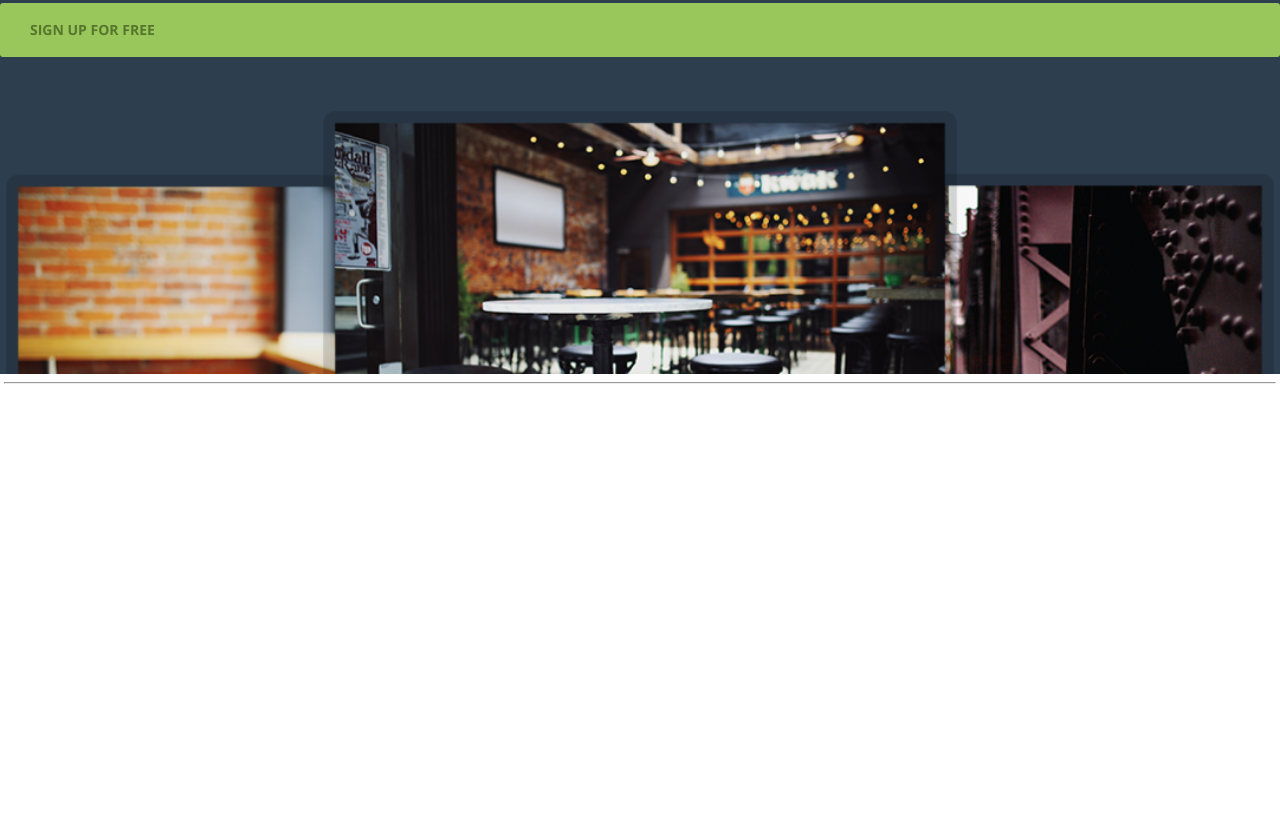
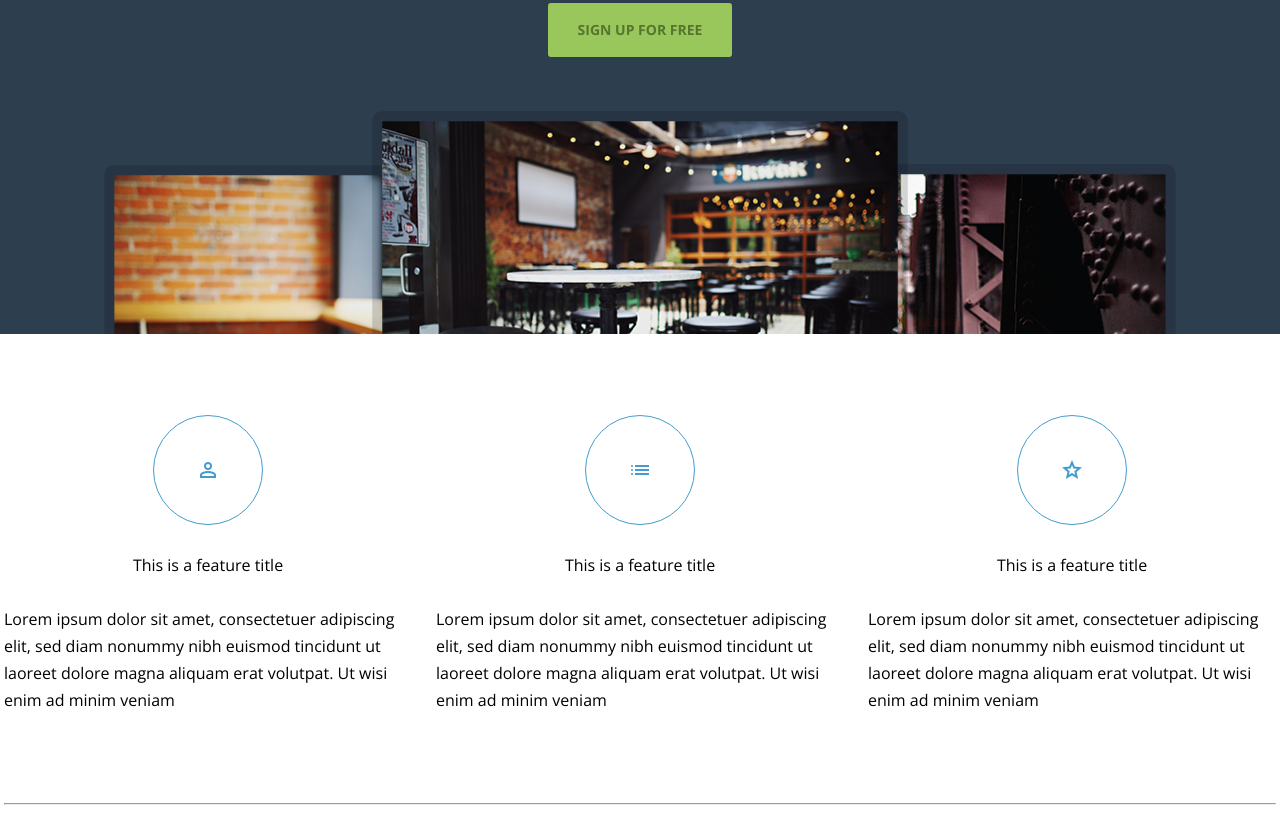
Before and after one commit to oh108899/acme-portfolio, a plain HTML site: page index.html in a window 1280 px wide. Shown: the part 334-1147 px from the top of the page. Before the commit the page ends 800 px from the top, so only its background shows below. Drawn offline with nearby package versions, Linux system fonts and the light colour scheme.

Commit message:
feat:feature

```diff
--- a/css/main.css
+++ b/css/main.css
@@ -6,10 +6,33 @@
   flex-direction: column;
   gap: var(--base-unit);
   align-items: center;
-  text-align: center;
+
 }
 .banner{
   display: flex;
   flex-direction: column;
   gap: calc(var(--base-unit) * 2);
+  align-items: center;
 }
+.feature_list{
+  display: flex;
+  gap: calc(var(--body) * 1.5);
+}
+.feature_list li{
+  display: flex;
+  flex-direction: column;
+  gap: var(--base-unit);
+  justify-content: center;
+  align-items: center;
+}
+.feature_list .icon{
+  width: 108px;
+  height: 108px;
+  border: 1px solid #439CCF;
+  border-radius: 50%;
+  display: flex;
+  justify-content: center;
+  align-items: center;
+  color: #439CCF;
+  font-size: 36px;
+}
--- a/index.html
+++ b/index.html
@@ -37,8 +37,31 @@
     <img src="images/banner.png" alt="">
   </section>
   <main class="container">
-    <section class="feature">
-
+    <section class="feature big_pd">
+      <h2 class="hidden">feature list</h2>
+      <ul class="feature_list">
+        <li>
+          <div class="icon">
+            <span class="material-symbols-outlined">person</span>
+          </div>
+          <h3>This is a feature title</h3>
+          <p>Lorem ipsum dolor sit amet, consectetuer adipiscing elit, sed diam nonummy nibh euismod tincidunt ut laoreet dolore magna aliquam erat volutpat. Ut wisi enim ad minim veniam</p>
+        </li>
+        <li>
+          <div class="icon">
+            <span class="material-symbols-outlined">list</span>
+          </div>
+          <h3>This is a feature title</h3>
+          <p>Lorem ipsum dolor sit amet, consectetuer adipiscing elit, sed diam nonummy nibh euismod tincidunt ut laoreet dolore magna aliquam erat volutpat. Ut wisi enim ad minim veniam</p>
+        </li>
+        <li>
+          <div class="icon">
+            <span class="material-symbols-outlined">star</span>
+          </div>
+          <h3>This is a feature title</h3>
+          <p>Lorem ipsum dolor sit amet, consectetuer adipiscing elit, sed diam nonummy nibh euismod tincidunt ut laoreet dolore magna aliquam erat volutpat. Ut wisi enim ad minim veniam</p>
+        </li>
+      </ul>
     </section>
     <hr>
     <section class="testimonial">
```
